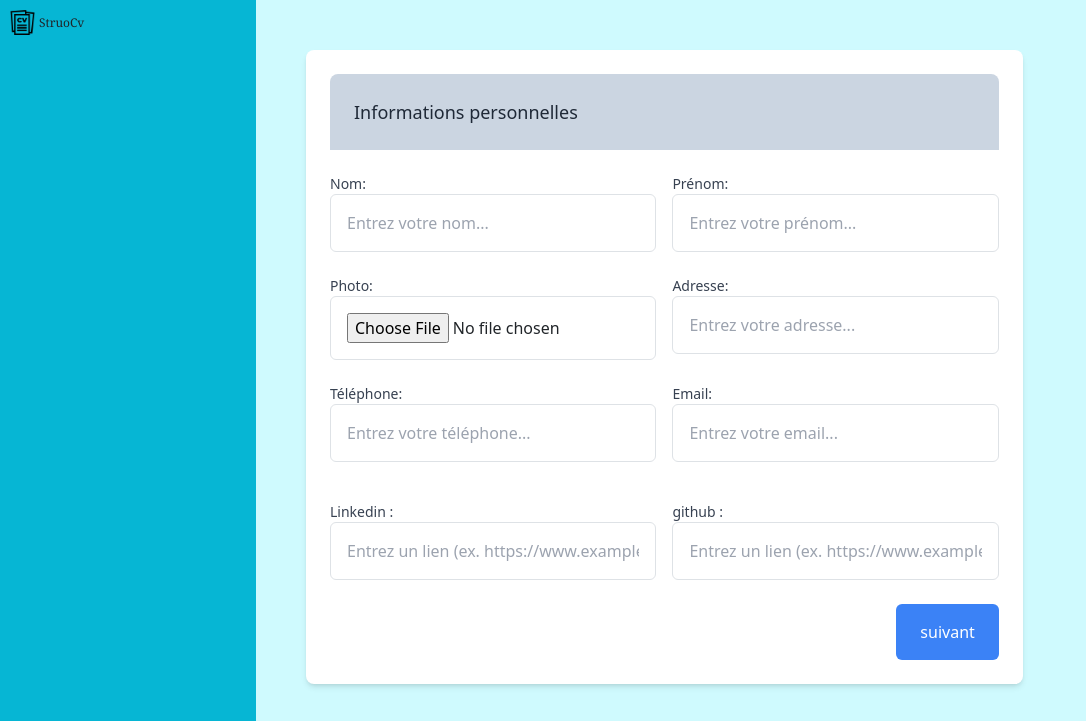
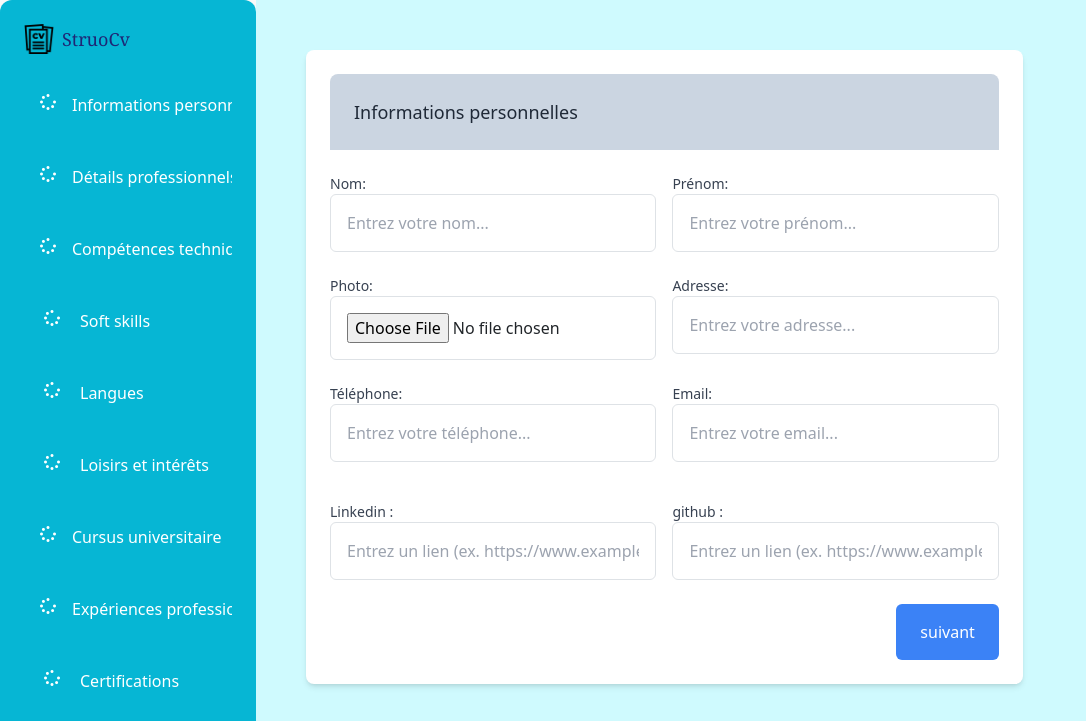
Before and after one commit to Salma-007/StruoCV-builder, a website: page src/index.html in a window 1280 px wide. Shown: the top 721 px of the page, without its empty margins (0-1086 px from the left). Drawn offline with nearby package versions, Linux system fonts and the light colour scheme; files whose address does not match are found by name.

Commit message:
ajout du progress bar en html

```diff
--- a/src/index.html
+++ b/src/index.html
@@ -6,26 +6,77 @@
     <title>Document</title>
     <link href="https://cdn.jsdelivr.net/npm/bootstrap@5.3.3/dist/css/bootstrap.min.css" rel="stylesheet" integrity="sha384-QWTKZyjpPEjISv5WaRU9OFeRpok6YctnYmDr5pNlyT2bRjXh0JMhjY6hW+ALEwIH" crossorigin="anonymous">
     <link rel="stylesheet" href="./output.css">
+    <link
+      href="https://fonts.googleapis.com/css?family=Open+Sans:300,400,600,700"
+      rel="stylesheet"
+    />
+    <link href="https://cdnjs.cloudflare.com/ajax/libs/font-awesome/6.0.0-beta3/css/all.min.css" rel="stylesheet">
 
 </head>
 <body>
-    <!-- <header class="flex justify-between bg-cyan-100">
-        <img src="./assets/logo-image.png" alt="" class="w-10 h-10">
-        <ul class="flex gap-4">
-            <li><a href="index.html" class="bg-cyan-500 text-gray-800 text-lg no-underline hover:text-blue-500">Home</a></li>
-            <li><a href="" class="bg-cyan-500 text-gray-800 text-lg no-underline hover:text-blue-500">get started</a></li>
-        </ul>
-    </header> -->
+
     <main class="flex  w-[100%]">
-        <div class="side-slider bg-cyan-500 w-[20%]">
-            <section class="flex gap-1 items-center mx-[10px] my-[10px]">
-                <img class="w-[25px] h-[25px]" src="./assets/logo-image.png" alt="">
-                <h3 class="text-xs font-serif ">StruoCv</h3>
+        <div class="side-slider bg-cyan-500 w-[20%] p-6 rounded-xl shadow-lg">
+            <!-- Section du logo et titre -->
+            <section class="flex gap-2 items-center mb-6">
+                <img class="w-[30px] h-[30px]" src="../assets/logo-image.png" alt="Logo">
+                <h3 class="text-lg font-serif text-[#1f2675]">StruoCv</h3>
             </section>
+
+            <!-- Conteneur de la barre de progression -->
+            <div class="progress-bar space-y-4">
+                <!-- Chaque item de progression -->
+                <div class="progress-item flex items-center gap-3 p-3 rounded-lg hover:bg-cyan-400 transition duration-200">
+                    <i class="fa-solid fa-spinner w-[24px] h-[24px] text-white"></i>
+                    <h4 class="text-white font-medium">Informations personnelles</h4>
+                </div>
+
+                <div class="progress-item flex items-center gap-3 p-3 rounded-lg hover:bg-cyan-400 transition duration-200">
+                    <i class="fa-solid fa-spinner w-[24px] h-[24px] text-white"></i>
+                    <h4 class="text-white font-medium">Détails professionnels</h4>
+                </div>
+
+                <div class="progress-item flex items-center gap-3 p-3 rounded-lg hover:bg-cyan-400 transition duration-200">
+                    <i class="fa-solid fa-spinner w-[24px] h-[24px] text-white"></i>
+                    <h4 class="text-white font-medium">Compétences techniques</h4>
+                </div>
+
+                <div class="progress-item flex items-center gap-3 p-3 rounded-lg hover:bg-cyan-400 transition duration-200">
+                    <i class="fa-solid fa-spinner w-[24px] h-[24px] text-white"></i>
+                    <h4 class="text-white font-medium">Soft skills</h4>
+                </div>
+
+                <div class="progress-item flex items-center gap-3 p-3 rounded-lg hover:bg-cyan-400 transition duration-200">
+                    <i class="fa-solid fa-spinner w-[24px] h-[24px]  text-white"></i>
+                    <h4 class="text-white font-medium">Langues</h4>
+                </div>
+
+                <div class="progress-item flex items-center gap-3 p-3 rounded-lg hover:bg-cyan-400 transition duration-200">
+                    <i class="fa-solid fa-spinner w-[24px] h-[24px]  text-white"></i>
+                    <h4 class="text-white font-medium">Loisirs et intérêts</h4>
+                </div>
+
+                <div class="progress-item flex items-center gap-3 p-3 rounded-lg hover:bg-cyan-400 transition duration-200">
+                    <i class="fa-solid fa-spinner w-[24px] h-[24px]  text-white"></i>
+                    <h4 class="text-white font-medium">Cursus universitaire</h4>
+                </div>
+
+                <div class="progress-item flex items-center gap-3 p-3 rounded-lg hover:bg-cyan-400 transition duration-200">
+                    <i class="fa-solid fa-spinner w-[24px] h-[24px]  text-white"></i>
+                    <h4 class="text-white font-medium">Expériences professionnelles</h4>
+                </div>
+
+                <div class="progress-item flex items-center gap-3 p-3 rounded-lg hover:bg-cyan-400 transition duration-200">
+                    <i class="fa-solid fa-spinner w-[24px] h-[24px]  text-white"></i>
+                    <h4 class="text-white font-medium">Certifications</h4>
+                </div>
+            </div>
         </div>
+
         <div class="content-cv bg-cyan-100 w-[80%]">
             <div class="w-[70%] m-[50px]">
                 <form action="">
+
                     <div class="section-cv bg-white p-6 rounded-lg shadow-md">
                         <div class="bg-slate-300 p-4 rounded-t-lg mb-6">
                             <h3 class="text-lg font-medium text-gray-800">Informations personnelles</h3>
@@ -80,7 +131,6 @@
                             </button>
                         </div>
                     </div>
-
                     <div class="section-cv bg-white p-6 rounded-lg shadow-md  mt-10 ">
                         <div class="bg-slate-300 p-4 rounded-t-lg mb-6">
                             <h3 class="text-lg font-medium text-gray-800">Détails professionnels</h3>
@@ -322,8 +372,7 @@
                             </div>
                         </div>
                     </div>
-                    <div class="section-cv"></div>
-                    <div class="section-cv"></div>
+
                 </form>
             </div>
         </div>
```
Also changed, not shown: src/output.css.
